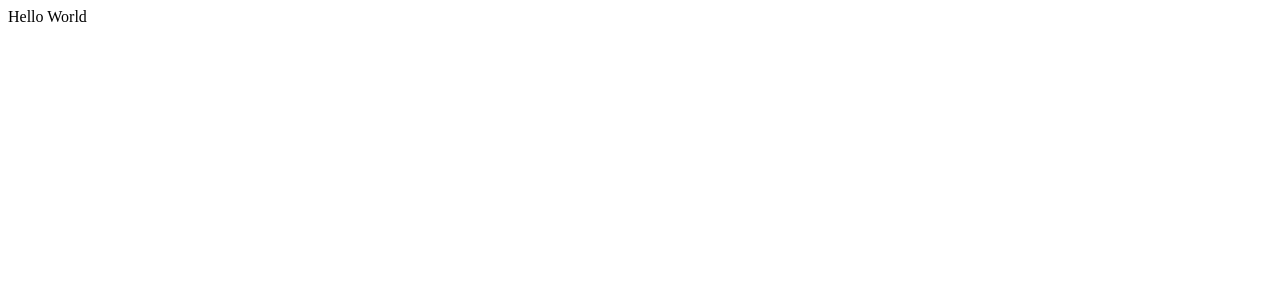
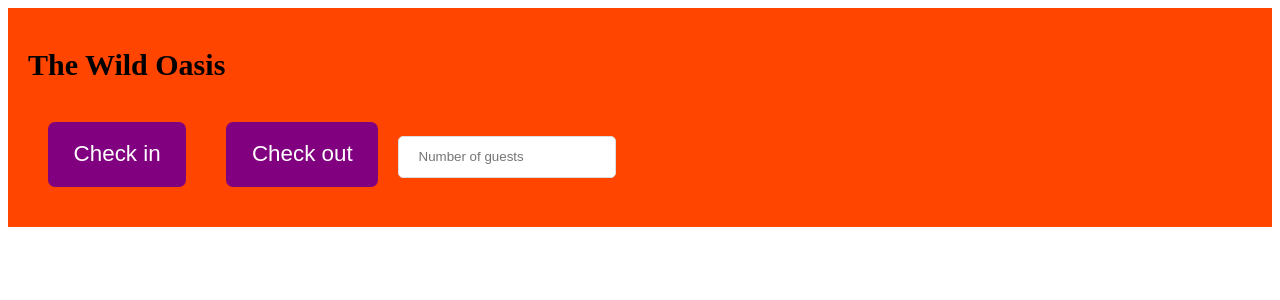
Before and after one commit to karl0223/the-wild-oasis, a React (Vite) app: page / in a window 1280 px wide. Shown: the top 300 px of the page. Built offline with nearby package versions, Linux system fonts and the light colour scheme.

Commit message:
Introduction to Styled Components

```diff
--- a/package.json
+++ b/package.json
@@ -11,7 +11,8 @@
   },
   "dependencies": {
     "react": "^18.2.0",
-    "react-dom": "^18.2.0"
+    "react-dom": "^18.2.0",
+    "styled-components": "^6.1.8"
   },
   "devDependencies": {
     "@types/react": "^18.2.56",
--- a/src/App.jsx
+++ b/src/App.jsx
@@ -1,5 +1,43 @@
+import styled from "styled-components";
+
+const H1 = styled.h1`
+  font-size: 30px;
+  font-weight: 600;
+`;
+
+const Button = styled.button`
+  font-size: 1.4rem;
+  padding: 1.2rem 1.6rem;
+  border: none;
+  border-radius: 7px;
+  background-color: purple;
+  color: white;
+  cursor: pointer;
+
+  margin: 20px;
+`;
+
+const Input = styled.input`
+  border: 1px solid #ddd;
+  border-radius: 5px;
+  padding: 0.8rem 1.2rem;
+`;
+
+const StyledApp = styled.div`
+  background-color: orangered;
+  padding: 20px;
+`;
+
 function App() {
-  return <div>Hello World</div>;
+  return (
+    <StyledApp>
+      <H1>The Wild Oasis</H1>
+      <Button>Check in</Button>
+      <Button>Check out</Button>
+
+      <Input type="number" placeholder="Number of guests" />
+    </StyledApp>
+  );
 }
 
 export default App;
```
Also changed, not shown: note.txt (added), 1 other file (tests, documents, lock files or other folders).
